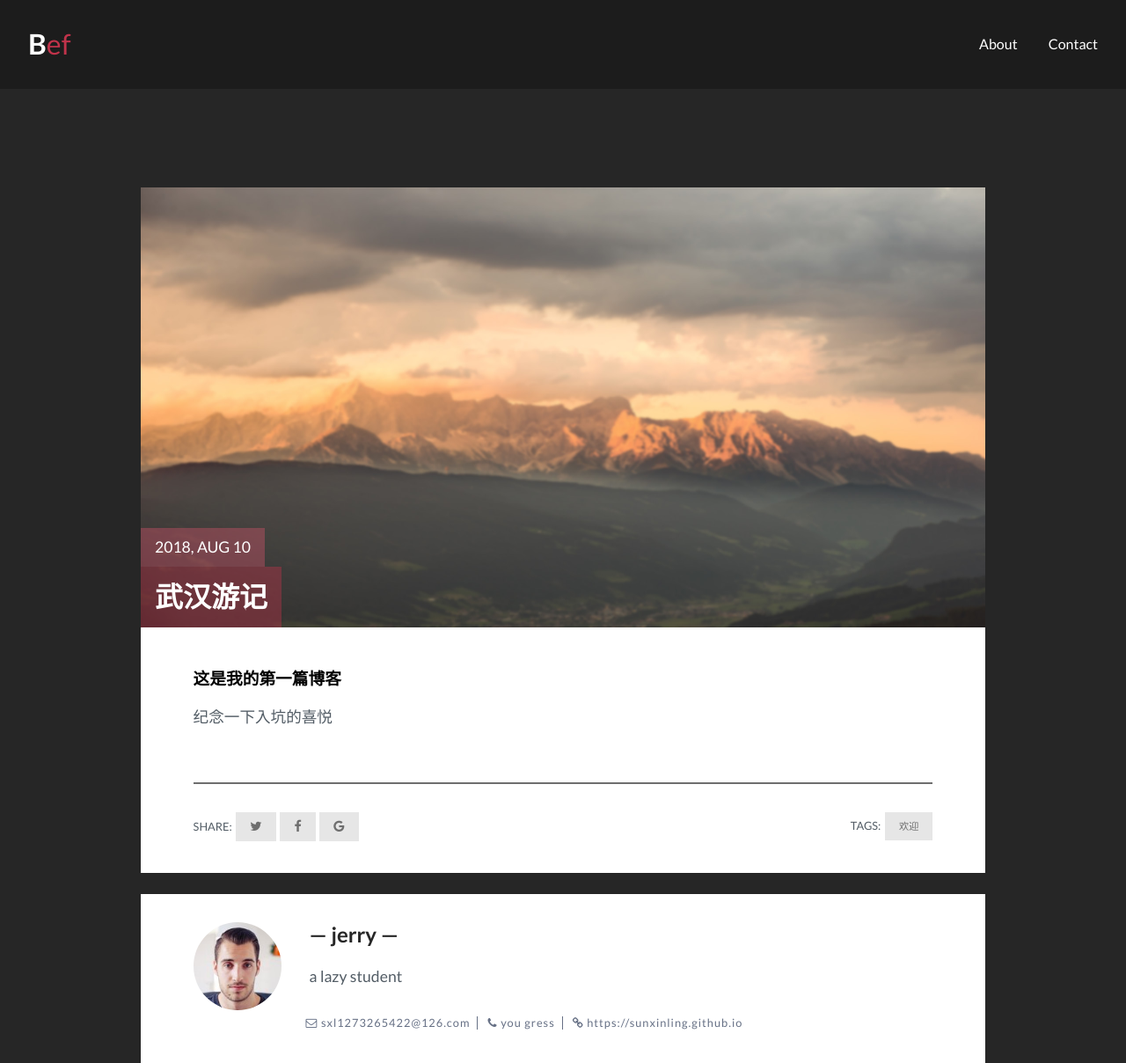
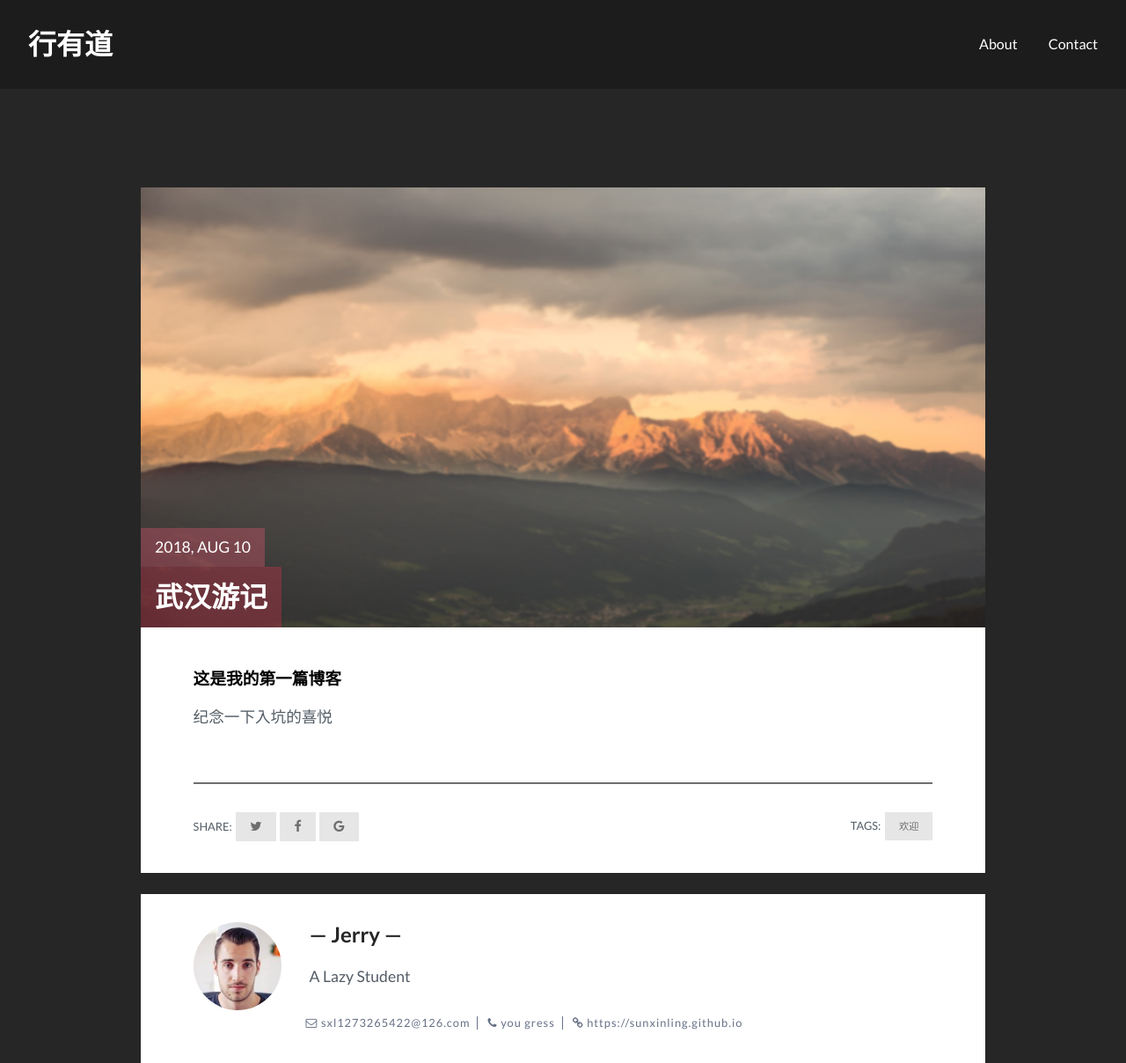
Before and after one commit to sunxinling/sunxinling.github.io, a Jekyll site: the page built from _posts/2018-08-10-HelloJekyll.md, in a window 1280 px wide. Shown: the top 1208 px of the page at 88% size. Built offline with Jekyll 4.4.1, drawn with Linux system fonts in a browser that asks for light colours; comment, search, counter and statistics services are not loaded; part of the change alters nothing that is shown.

Commit message:
Update _config.yml

```diff
--- a/_config.yml
+++ b/_config.yml
@@ -1,6 +1,6 @@
-logo: # add logo name
-title: jerry-sun的个人博客
-description: 关于一个学渣学习算法的那些事
+logo: 行有道 # add logo name
+title: Jerry-Sun的个人博客
+description: 关于一个过客留下的些许色彩
 #  this means to ignore newlines until "baseurl:"
 #  Write an awesome description for your new site here. You can edit this
 #  line in _config.yml. It will appear in your document head meta (for
@@ -11,13 +11,13 @@ url: "" # the base hostname & protocol for your site, e.g. http://example.com
 
 # Banner settings
 video: mountains.mp4 # add banner video. Add your video file to the folder video
-banner-title: jerry-sun的个人博客 # add banner title
-banner-desc: 关于一个学渣学习算法的那些事 # add banner description
+banner-title: Jerry-Sun的个人博客 # add banner title
+banner-desc: 关于一个过客留下的些许色彩 # add banner description
 
 # Author settings
 author-pic: face.jpg # your photo
-author-name: jerry # your name
-about-author: a lazy student # about author
+author-name: Jerry # your name
+about-author: A Lazy Student # about author
 email: sxl1273265422@126.com # your email
 phone: you gress # your pnone number
 website: https://sunxinling.github.io # you website
```
